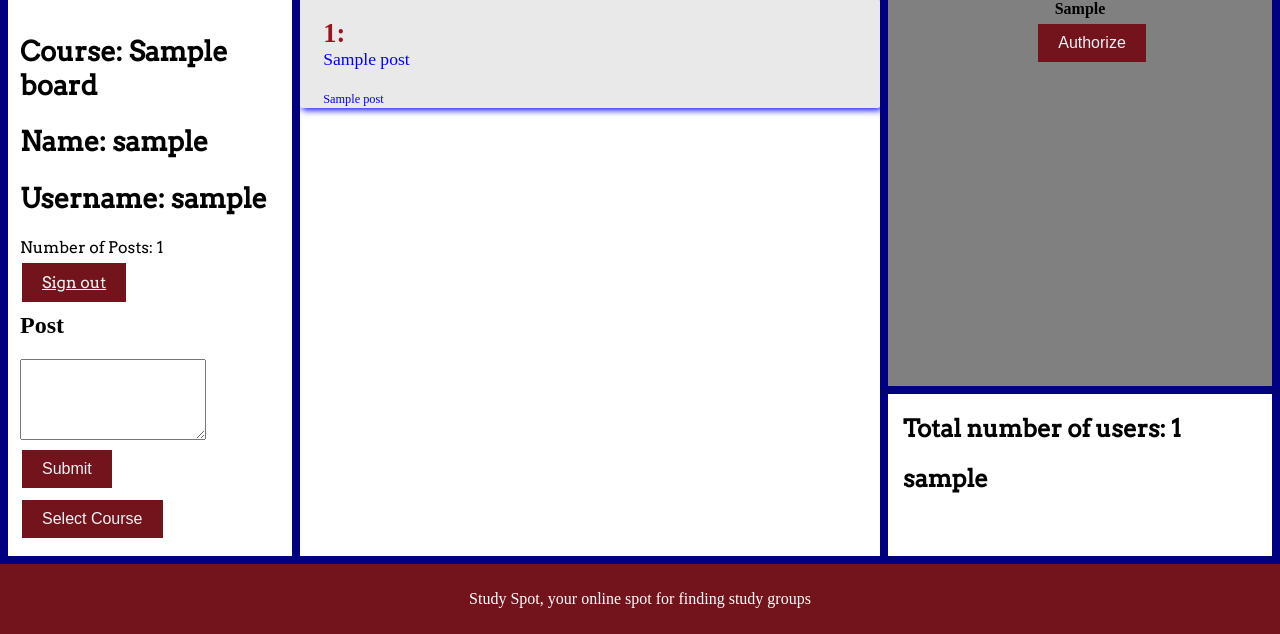
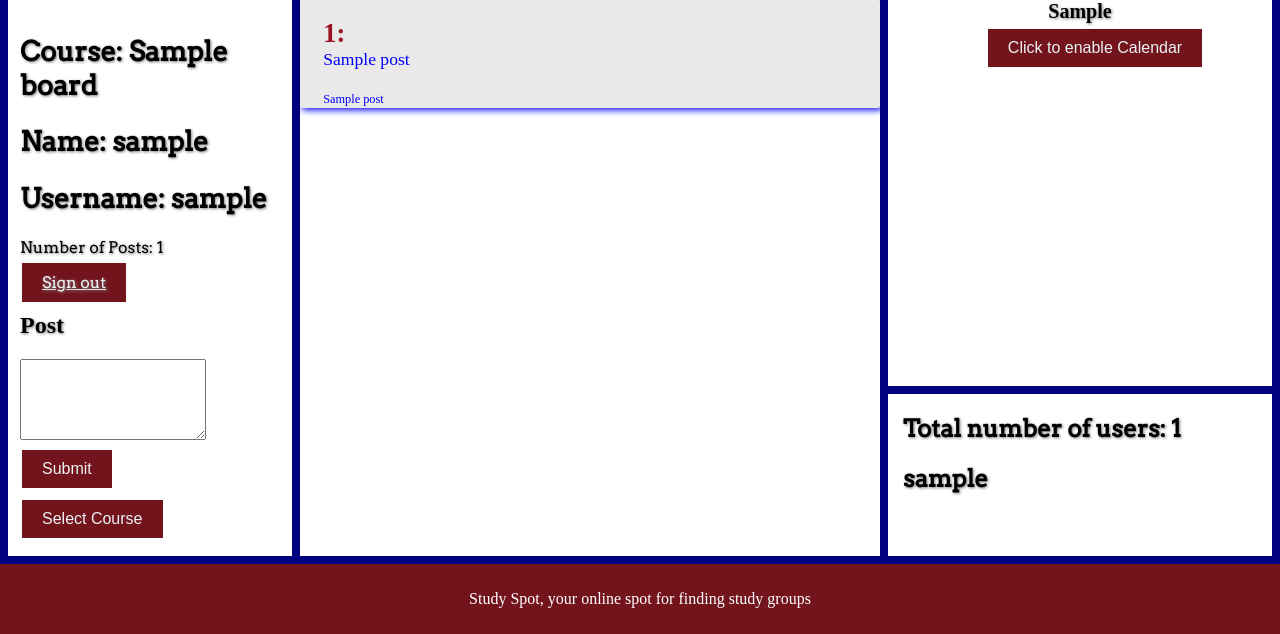
Before and after one commit to talbertmegan/studyspot, a Python web app: template templates/chat.html in a window 1280 px wide. Shown: the part 170-804 px from the top of the page. Run offline with Jinja, Linux system fonts and the light colour scheme; the template is opened without the code that fills it: most values are stand-ins (such as "Sample title", 1, 10 or a date in 2020); some libraries are stand-ins or nearby versions; some web fonts are replaced.

Commit message:
CSS updates for chat page and calendar debugging

```diff
--- a/scripts/calendar.js
+++ b/scripts/calendar.js
@@ -118,7 +118,7 @@ function listUpcomingEvents() {
           when = event.start.date;
         }
         // appendPre("almost to the filter step")
-        let filteredEvent = filterEvents(event.summary, when, ['test', 'math', 'science']);
+        let filteredEvent = filterEvents(event.summary, when, ['english', 'math', 'science']);
         if (filteredEvent) {
           appendPre(filteredEvent);
           appendPre('\n');
--- a/styles/chat.css
+++ b/styles/chat.css
@@ -28,7 +28,7 @@ footer{
   font-size: 100%;
 }
 button, input, #sign_out{
-  background-color: rgb(115,20,29);
+ background-color: rgb(115,20,29);
  border: none;
  color: rgb(235,243,244);
  padding: 10px 20px;
@@ -49,6 +49,7 @@ button:hover, input:hover {
   border-right: 8px solid navy;
   border-left: 8px solid navy;
   border-bottom: 8px solid navy;
+  text-shadow: 1px 1px 3px gray;
 }
 #menu{
   grid-column: 1 / span 1;
@@ -70,13 +71,15 @@ button:hover, input:hover {
 #calendar{
   grid-column: 3 / span 1;
   grid-row: 2;
-  background-color: gray;
+  background-color: white;
   border-right: 8px solid navy;
   border-left: 8px solid navy;
   border-bottom: 8px solid navy;
   white-space: pre-wrap;
   text-align: center;
   font-weight: bold;
+  font-size: 20px;
+  text-shadow: 1px 1px 3px gray;
 }
 #users{
   grid-column: 3 / span 1;
@@ -97,6 +100,7 @@ button:hover, input:hover {
   font-size: 150%;
   font-weight: bold;
   color: rgb(155,20,29);
+
 }
 #post_time{
   font-size: 70%;
@@ -127,3 +131,7 @@ div#textpost{
 #login{
   background-color: white;
 }
+#about_content{
+  text-shadow: 1px 1px 3px gray;
+  font-weight: 100;
+}
--- a/templates/chat.html
+++ b/templates/chat.html
@@ -49,7 +49,7 @@
     </section>
 <!--Calendars for users-->
     <section id=calendar>{{user_events}}
-      <button id="authorize_button">Authorize</button>
+      <button id="authorize_button">Click to enable Calendar</button>
       <button id="signout_button">Sign Out</button>
       <div id="content"></div>
     </section>
```
Also changed, not shown: media/StudyFaviconClear.png (added).
